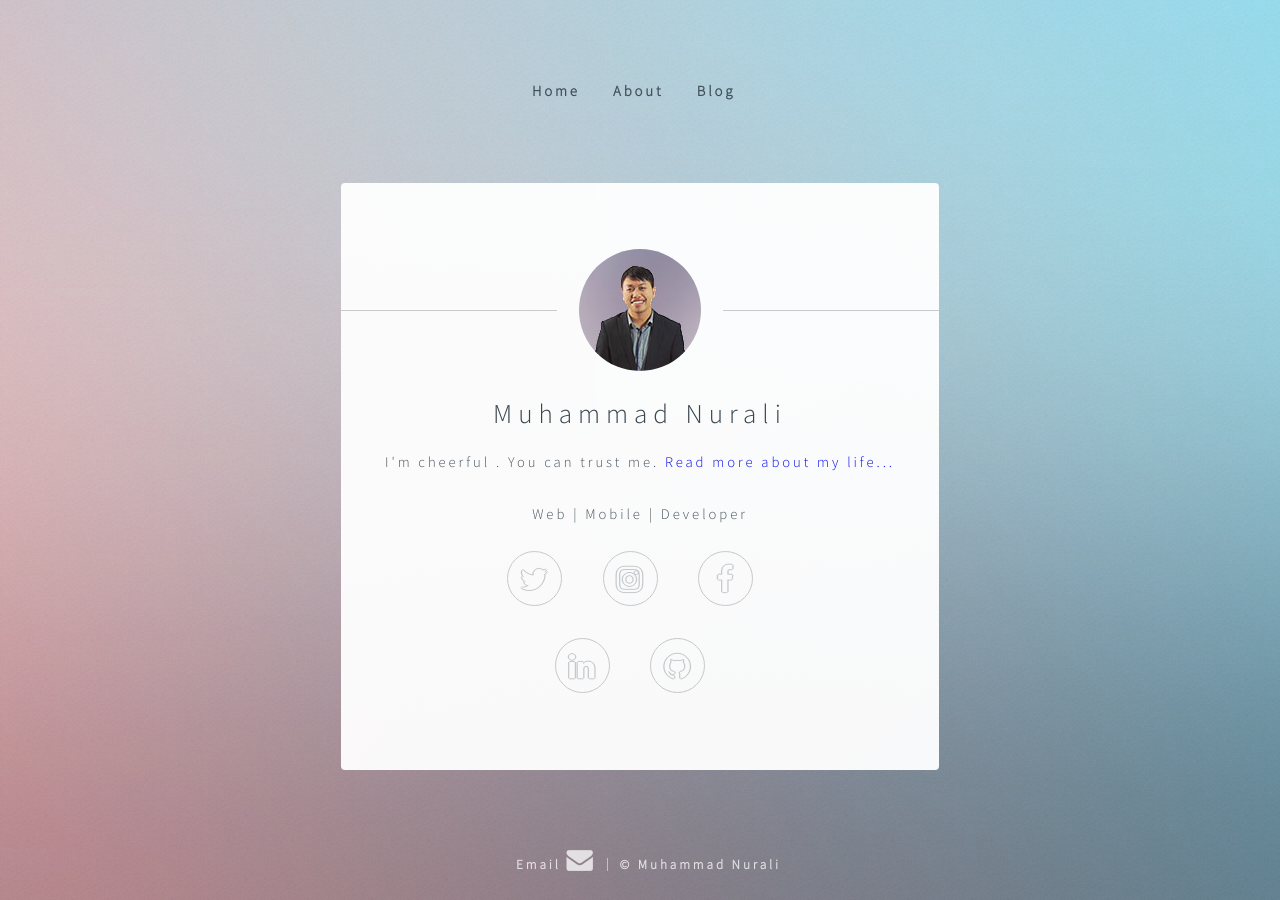
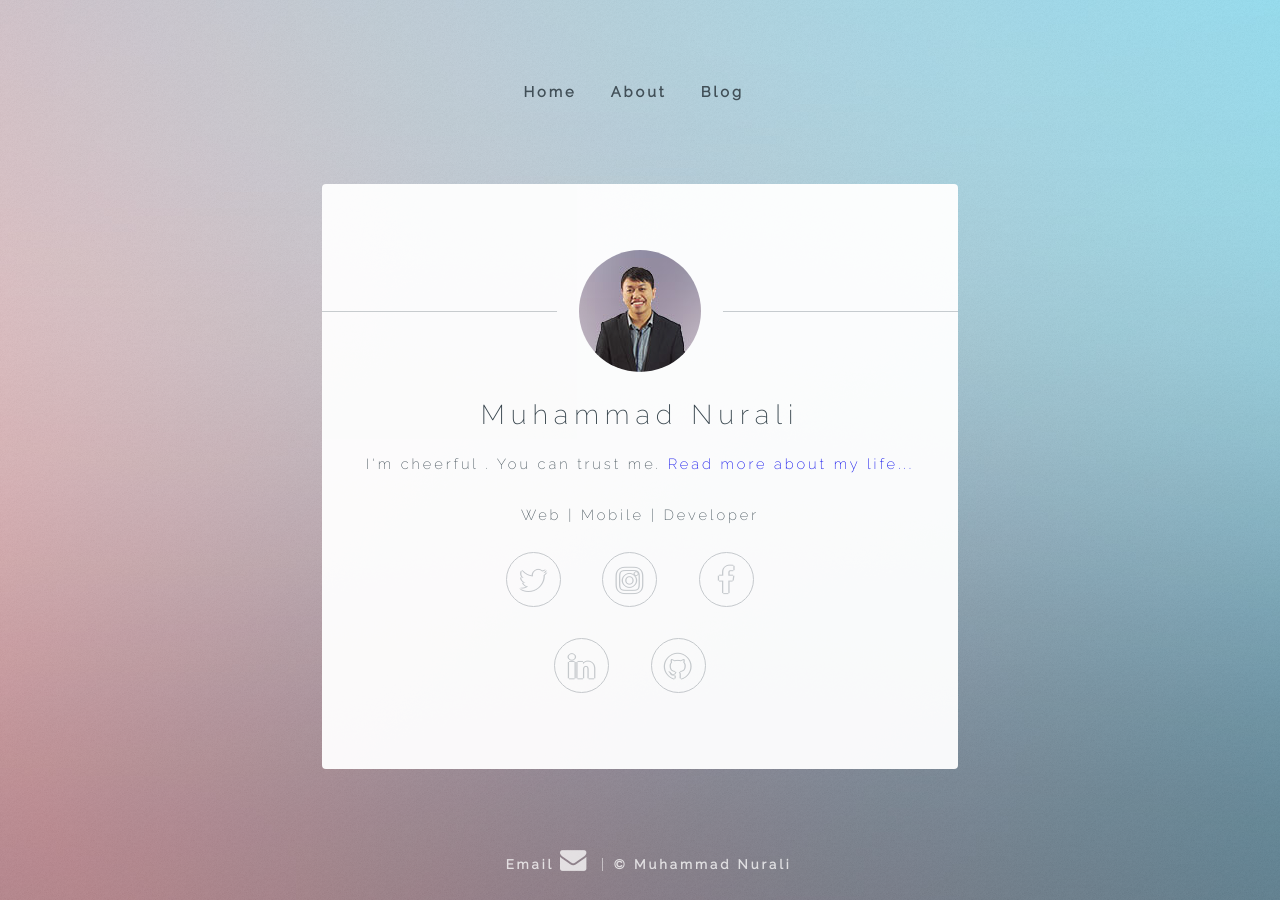
Before and after one commit to nurali93/nurali93.github.io-v1, a Jekyll site: the page built from index.html, in a window 1280 px wide. Built offline with Jekyll 4.4.1, drawn with Linux system fonts in a browser that asks for light colours.

Commit message:
new font

```diff
--- a/css/main.css
+++ b/css/main.css
@@ -1,6 +1,6 @@
 @charset "UTF-8";
 @import url("https://maxcdn.bootstrapcdn.com/font-awesome/4.7.0/css/font-awesome.min.css");
-@import url("https://fonts.googleapis.com/css?family=Source+Sans+Pro:300");
+@import url("https://fonts.googleapis.com/css?family=Raleway:200,100,400");
 
 	html, body, div, span, applet, object, iframe, h1, h2, h3, h4, h5, h6, p, blockquote, pre, a, abbr, acronym, address, big, cite, code, del, dfn, em, img, ins, kbd, q, s, samp, small, strike, strong, sub, sup, tt, var, b, u, i, center, dl, dt, dd, ol, ul, li, fieldset, form, label, legend, table, caption, tbody, tfoot, thead, tr, th, td, article, aside, canvas, details, embed, figure, figcaption, footer, header, hgroup, menu, nav, output, ruby, section, summary, time, mark, audio, video {
 		margin: 0;
@@ -119,7 +119,7 @@
 
 	body, input, select, textarea {
 		color: #414f57;
-		font-family: "Source Sans Pro", Helvetica, sans-serif;
+		font-family: "Raleway", Helvetica, sans-serif;
 		font-size: 14pt;
 		font-weight: 300;
 		line-height: 2;
```
